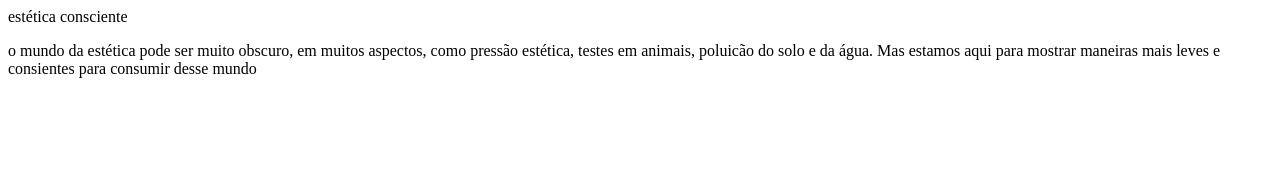
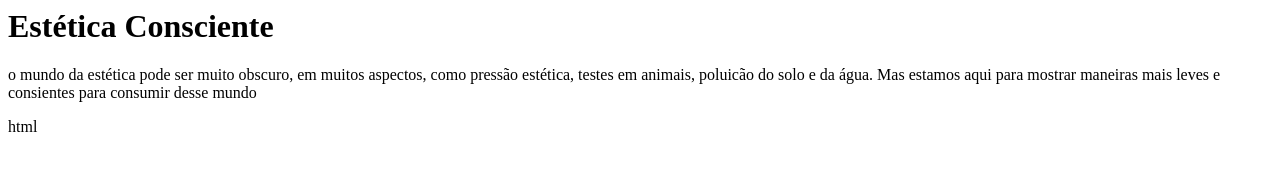
Before and after one commit to sofiaorikasa/est-tica-consciente, a plain HTML site: page index.html in a window 1280 px wide. Drawn offline with Linux system fonts and the light colour scheme.

Commit message:
Update index.html

```diff
--- a/index.html
+++ b/index.html
@@ -1,4 +1,5 @@
-<p>estética consciente</p>
+<h1>Estética Consciente</h1>
 
 <p>o mundo da estética pode ser muito obscuro, em muitos aspectos, como pressão estética, testes em animais, poluicão do solo e da água.
     Mas estamos aqui para mostrar maneiras mais leves e consientes para consumir desse mundo</p>
+html
```
